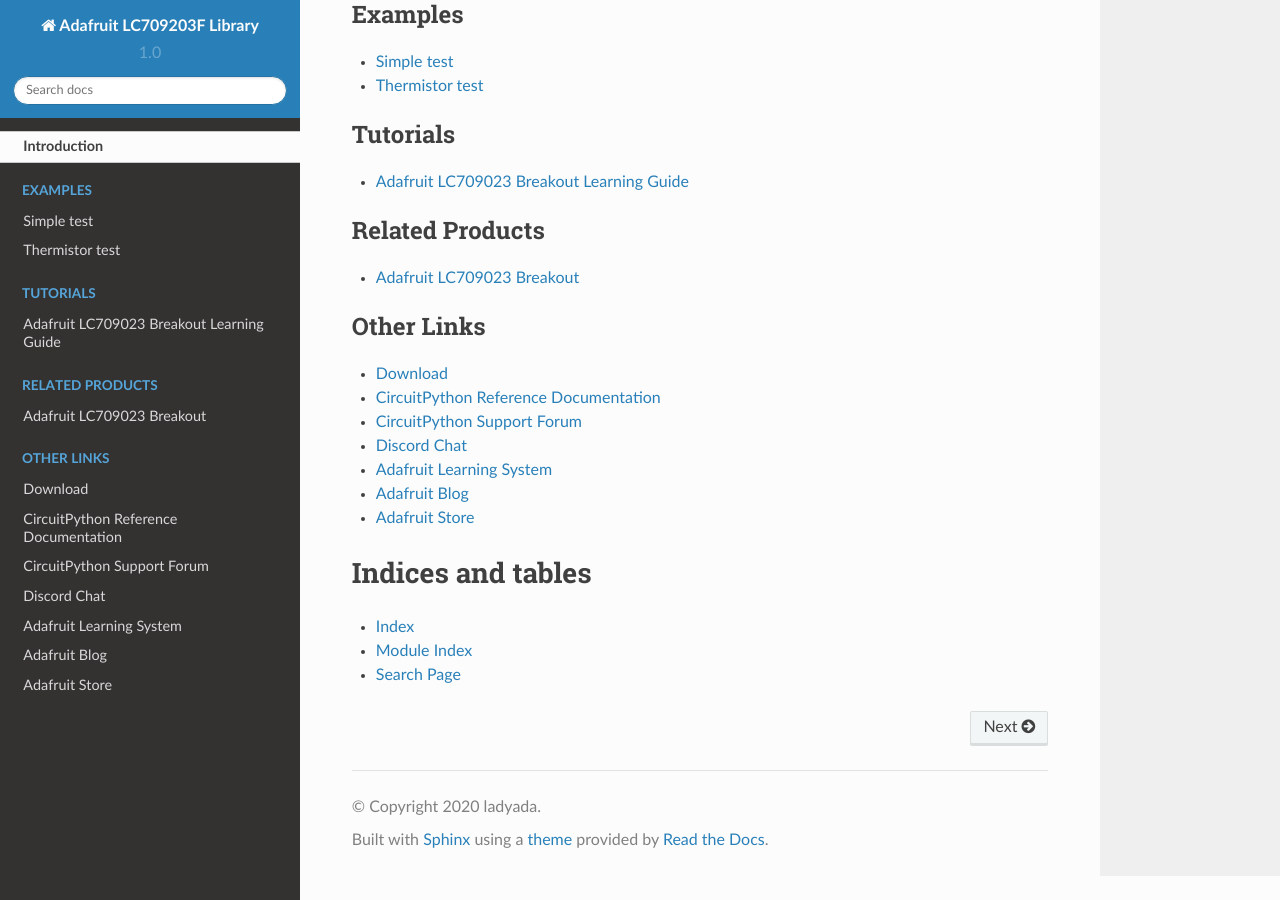
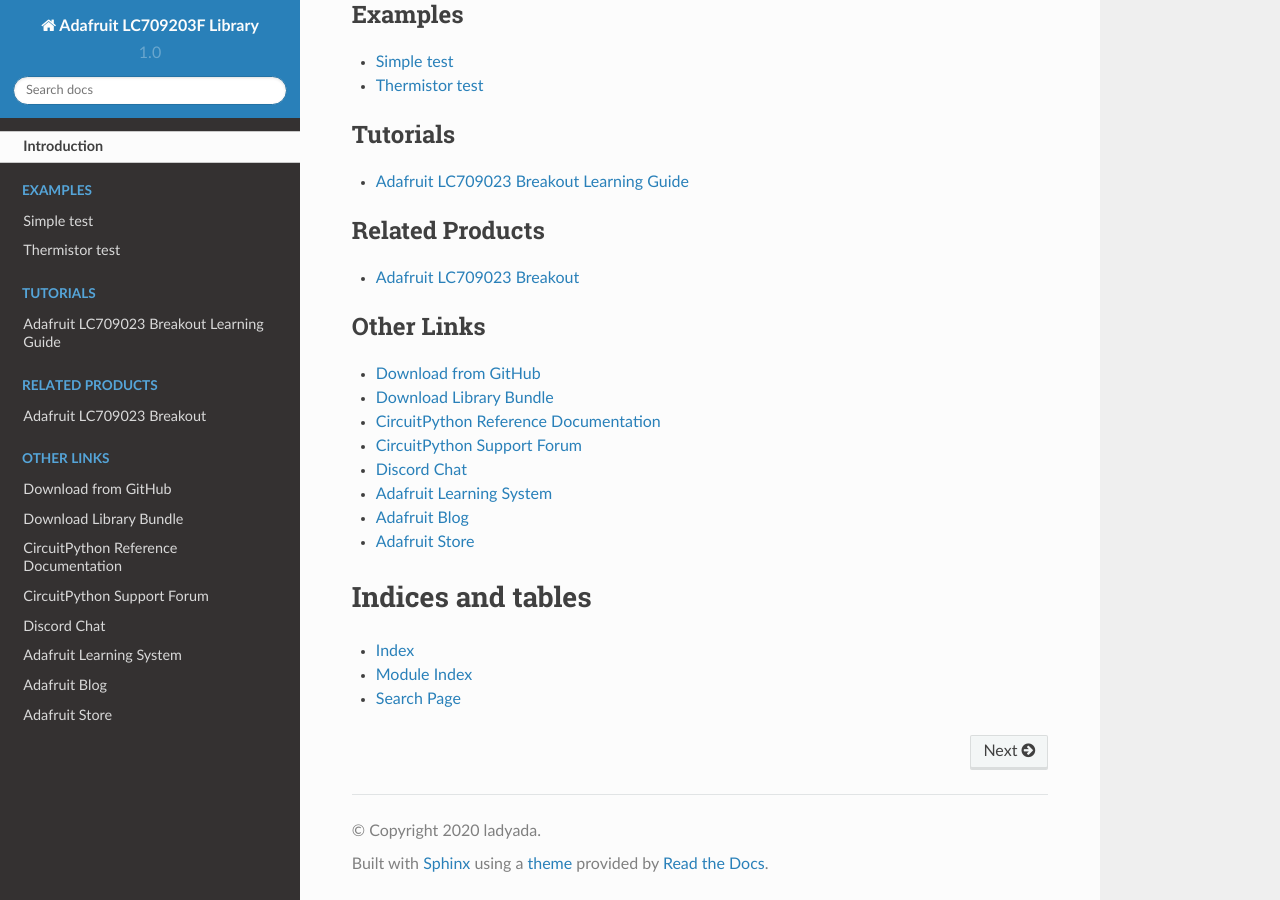
Before and after one commit to adafruit/Adafruit_CircuitPython_LC709203F, a Sphinx documentation site: the page built from docs/index.rst, in a window 1280 px wide and 900 px high, scrolled down 1592 px. Built offline with Sphinx 7.4.7 and the Read the Docs theme 2.0.0, drawn with Linux system fonts in a browser that asks for light colours.

Commit message:
Added cp.org link to index.rst

```diff
--- a/docs/index.rst
+++ b/docs/index.rst
@@ -33,7 +33,8 @@
 .. toctree::
     :caption: Other Links
 
-    Download <https://github.com/adafruit/Adafruit_CircuitPython_LC709203F/releases/latest>
+    Download from GitHub <https://github.com/adafruit/Adafruit_CircuitPython_LC709203F/releases/latest>
+    Download Library Bundle <https://circuitpython.org/libraries>
     CircuitPython Reference Documentation <https://docs.circuitpython.org>
     CircuitPython Support Forum <https://forums.adafruit.com/viewforum.php?f=60>
     Discord Chat <https://adafru.it/discord>
```
